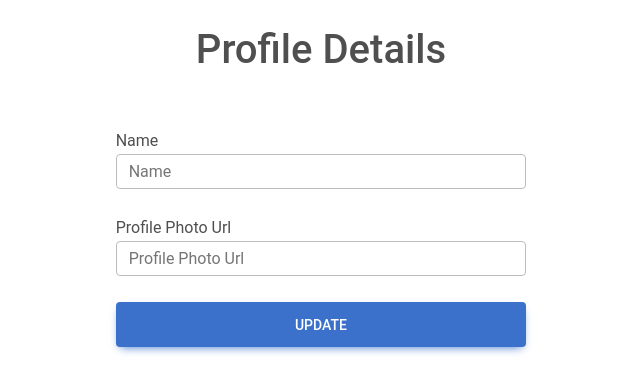
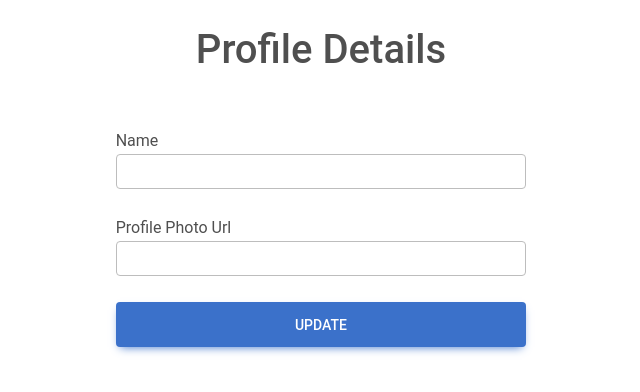
Before and after one commit to AkashB07/ExpenseTracker, a React (Create React App) app in the folder react-expense-tracker/: page /profile in a window 1280 px wide. Shown: the top 392 px of the page, without its empty margins (319-959 px from the left). Built offline with nearby package versions, Linux system fonts and the light colour scheme; no server answers.

Commit message:
Edit User Details

```diff
--- a/react-expense-tracker/src/components/profile/profile.js
+++ b/react-expense-tracker/src/components/profile/profile.js
@@ -1,5 +1,4 @@
-import { useRef, Fragment } from 'react';
-import { Link, useHistory } from "react-router-dom";
+import { useRef, Fragment, useCallback, useEffect, useState } from 'react';
 import axios from 'axios';
 import Button from 'react-bootstrap/Button';
 
@@ -7,9 +6,29 @@ const url = 'http://localhost';
 const token = localStorage.getItem('token');
 
 const Profile = () => {
-    const history = useHistory();
     const nameInputRef = useRef();
     const photoUrlInputRef = useRef();
+
+    const [displayName, setDisplayName] = useState('');
+    const [displayPhotoUrl, setDisplayPhotoUrl] = useState('');
+
+    const getProfile = useCallback(async()=> {
+        try {
+            const respone = await axios.get(`${url}:4000/user/profile`, { headers: { "Authorization": token } });
+            console.log(respone.data.photourl, respone.data.name);
+            setDisplayName(respone.data.name);
+            setDisplayPhotoUrl(respone.data.photourl)
+        }
+        catch (error) {
+            console.log(error);
+        }
+
+    }, [])
+
+    useEffect(() => {
+        getProfile();
+    }, [getProfile])
+
 
     const profileHandler = async (event) => {
         try {
@@ -22,10 +41,9 @@ const Profile = () => {
                 photourl: enteredphotoUrl
             }
 
-            const respone = await axios.post(`${url}:4000/user/profile`, profileDetails, {headers: {"Authorization" : token}})
+            const respone = await axios.post(`${url}:4000/user/profile`, profileDetails, { headers: { "Authorization": token } })
             if (respone.data.success) {
                 alert(respone.data.message);
-                history.push('/');
             }
             else {
                 throw new Error('Failed to Update');
@@ -45,12 +63,12 @@ const Profile = () => {
                 <div className="col-md-4">
                     <form id="loginform" onSubmit={profileHandler}>
 
-                    <div className="form-group">
+                        <div className="form-group">
                             <label>Name</label>
                             <input
                                 type="text"
                                 className="form-control"
-                                placeholder="Name"
+                                defaultValue={displayName}
                                 required ref={nameInputRef}
                             />
                         </div><br />
@@ -60,7 +78,7 @@ const Profile = () => {
                             <input
                                 type="text"
                                 className="form-control"
-                                placeholder="Profile Photo Url"
+                                defaultValue={displayPhotoUrl}
                                 required ref={photoUrlInputRef}
                             />
                         </div><br />
--- a/react-expense-tracker/src/index.js
+++ b/react-expense-tracker/src/index.js
@@ -6,7 +6,7 @@ import { BrowserRouter } from 'react-router-dom';
 /*
     React Bootstrap Configuration
  */
-import "../node_modules/react-bootstrap/dist/react-bootstrap";
+// import "../node_modules/react-bootstrap/dist/react-bootstrap";
 import "../node_modules/bootstrap/dist/css/bootstrap.css";
 import '../node_modules/mdb-react-ui-kit/dist/css/mdb.min.css';
 import "../node_modules/@fortawesome/fontawesome-free/css/all.min.css";
```
